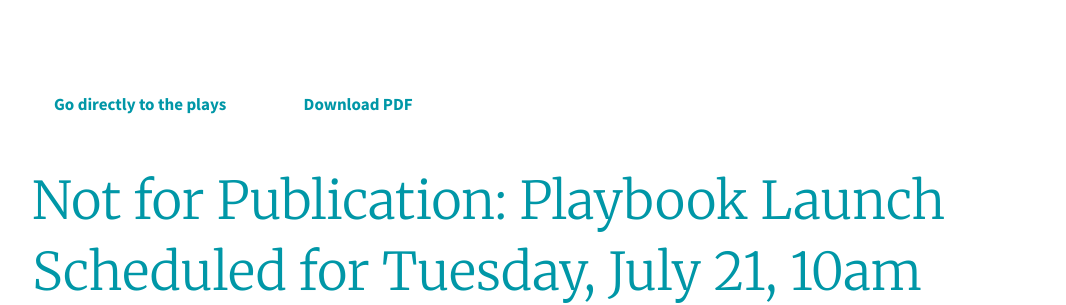
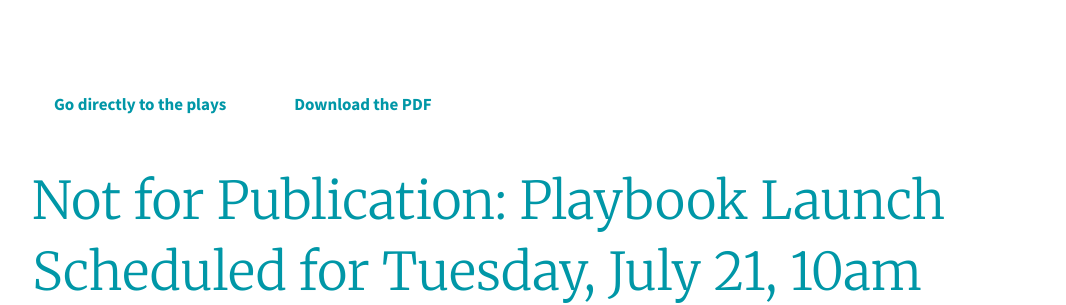
Before and after one commit to brighthive/playbooks, a Jekyll site: the page built from jobseeker-tools/index.html, in a window 1280 px wide and 900 px high. Shown: the part 275-580 px from the top of the window, without its empty margins (104-1170 px from the left). Built offline with Jekyll 4.4.1, drawn with Linux system fonts in a browser that asks for light colours.

Commit message:
PDFs Uploaded

```diff
--- a/contact-tracing/index.html
+++ b/contact-tracing/index.html
@@ -42,7 +42,7 @@
         <a href="#plays_index_anchor" title="View the Plays">Go directly to the plays</a>
       </div>
       <div class="button">
-        <a href="https://raw.githubusercontent.com/brighthive/playbooks/gh-pages/pdfs/contact-tracing.pdf" title="Download PDF">Download PDF</a>
+        <a href="https://raw.githubusercontent.com/brighthive/playbooks/gh-pages/pdfs/contact-tracing.pdf" title="Download PDF">Download the PDF</a>
       </div>
       {% capture introduction %}{% include contact_tracing_intro.md %}{% endcapture %}
       {{ introduction | markdownify }}
--- a/jobseeker-tools/index.html
+++ b/jobseeker-tools/index.html
@@ -42,7 +42,7 @@
         <a href="#plays_index_anchor" title="View the Plays">Go directly to the plays</a>
       </div>
       <div class="button">
-        <a href="https://raw.githubusercontent.com/brighthive/playbooks/gh-pages/pdfs/jobseeker-tools.pdf" title="Download PDF">Download PDF</a>
+        <a href="https://raw.githubusercontent.com/brighthive/playbooks/gh-pages/pdfs/jobseeker-tools.pdf" title="Download PDF">Download the PDF</a>
       </div>
       {% capture introduction %}{% include jobseeker_tools_intro.md %}{% endcapture %}
       {{ introduction | markdownify }}
```
Also changed, not shown: _includes/contact_tracing_intro.md (+1 -1 lines), 2 other files.
